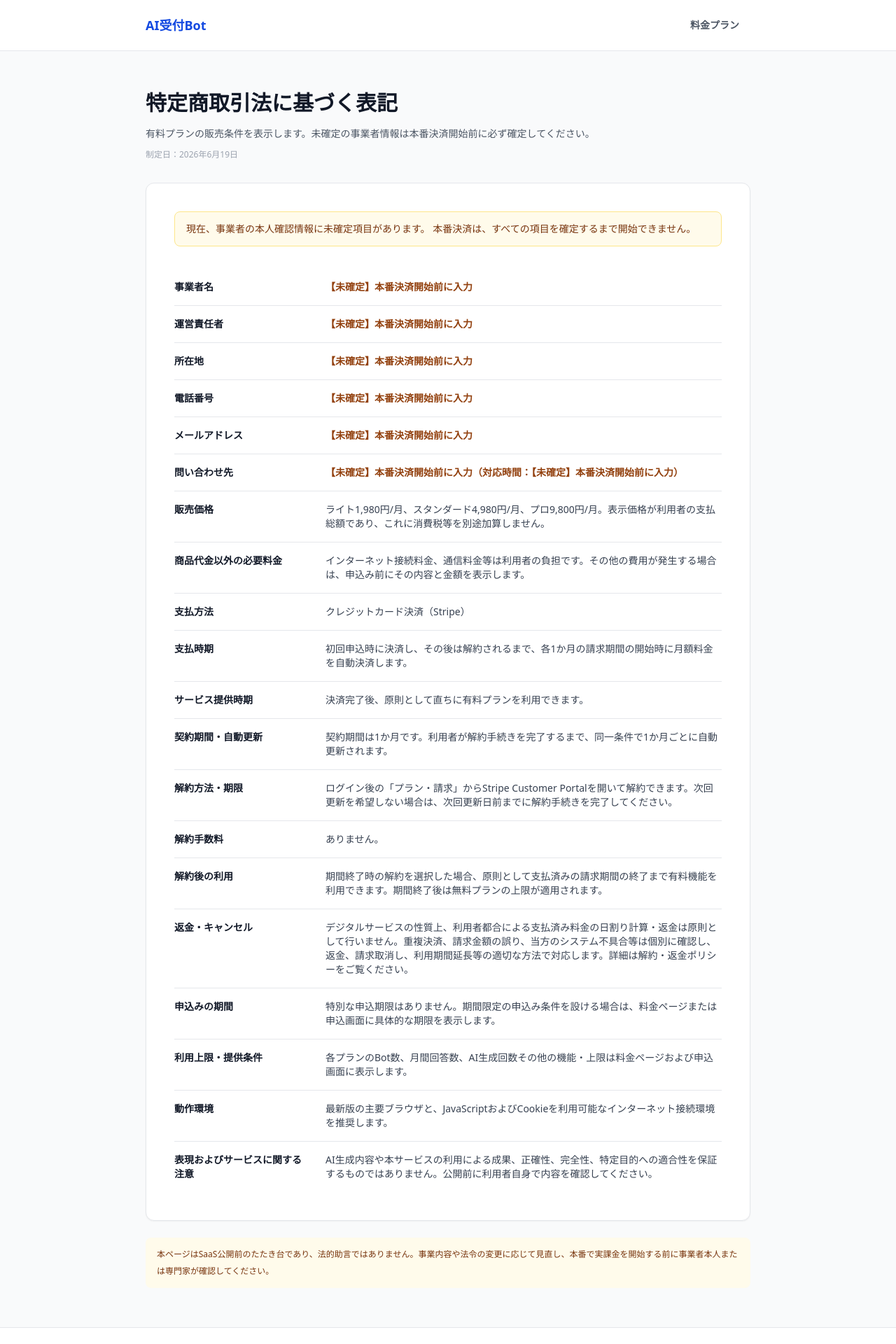
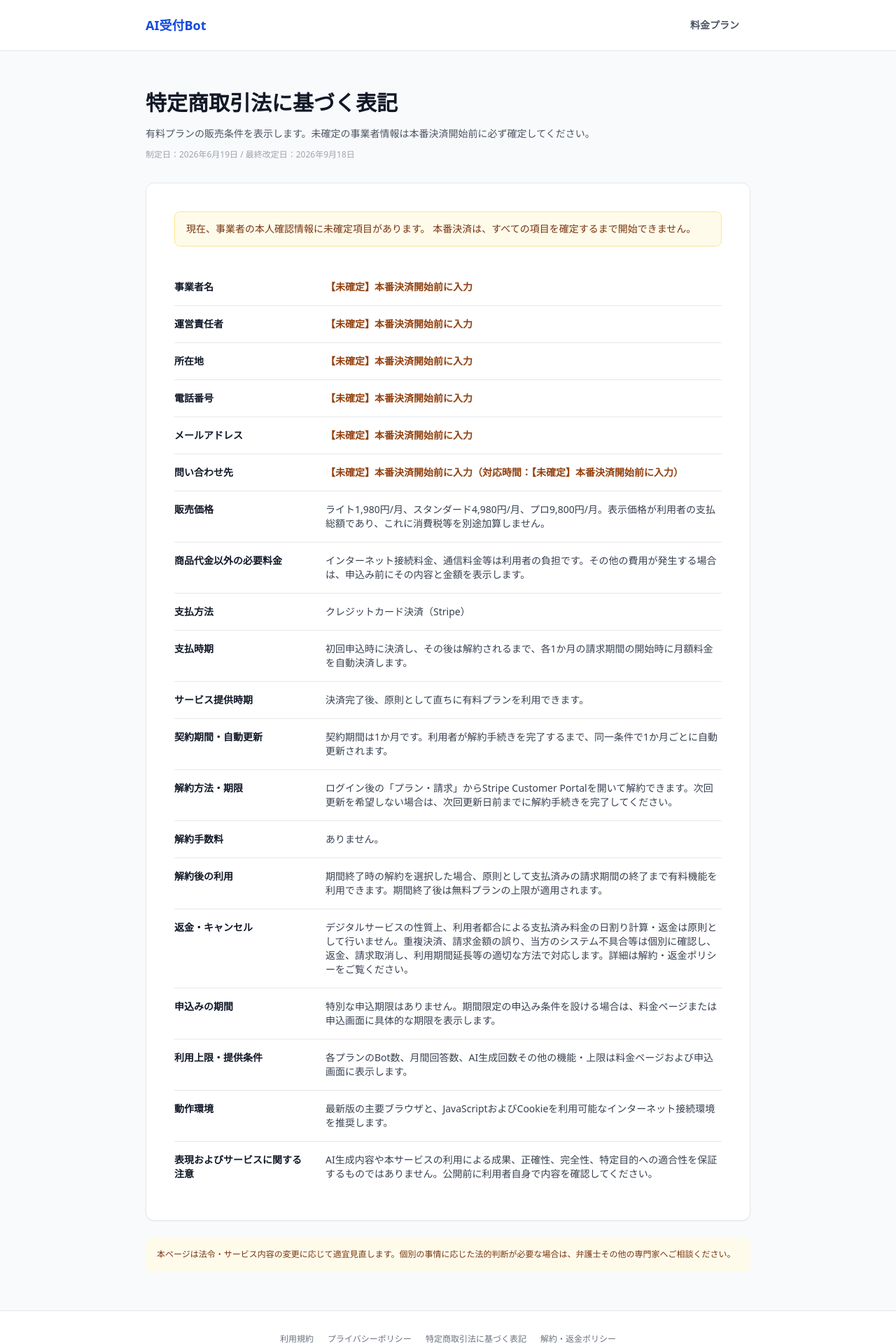
Before and after one commit to kane1018/ai-uketsuke-bot, a Next.js app: page /legal in a window 1280 px wide. Shown: the top 1920 px of the page at 70% size. Built offline with nearby package versions, Linux system fonts and the light colour scheme.

Commit message:
fix: update legal document metadata

```diff
--- a/src/components/LegalPageLayout.tsx
+++ b/src/components/LegalPageLayout.tsx
@@ -26,13 +26,15 @@
         <div className="mb-8">
           <h1 className="text-3xl font-bold text-gray-900">{title}</h1>
           <p className="mt-3 text-sm leading-7 text-gray-600">{description}</p>
-          <p className="mt-2 text-xs text-gray-400">制定日：2026年6月19日</p>
+          <p className="mt-2 text-xs text-gray-400">
+            制定日：2026年6月19日 / 最終改定日：2026年9月18日
+          </p>
         </div>
         <article className="card space-y-8 p-6 leading-7 sm:p-10 [&_h2]:text-xl [&_h2]:font-bold [&_h2]:text-gray-900 [&_li]:ml-5 [&_li]:list-disc [&_p]:text-sm [&_p]:text-gray-700 [&_ul]:mt-3 [&_ul]:space-y-1 [&_ul]:text-sm [&_ul]:text-gray-700">
           {children}
         </article>
         <p className="mt-6 rounded-lg bg-amber-50 px-4 py-3 text-xs leading-6 text-amber-900">
-          本ページはSaaS公開前のたたき台であり、法的助言ではありません。事業内容や法令の変更に応じて見直し、本番で実課金を開始する前に事業者本人または専門家が確認してください。
+          本ページは法令・サービス内容の変更に応じて適宜見直します。個別の事情に応じた法的判断が必要な場合は、弁護士その他の専門家へご相談ください。
         </p>
       </main>
       <LegalFooter />
```
